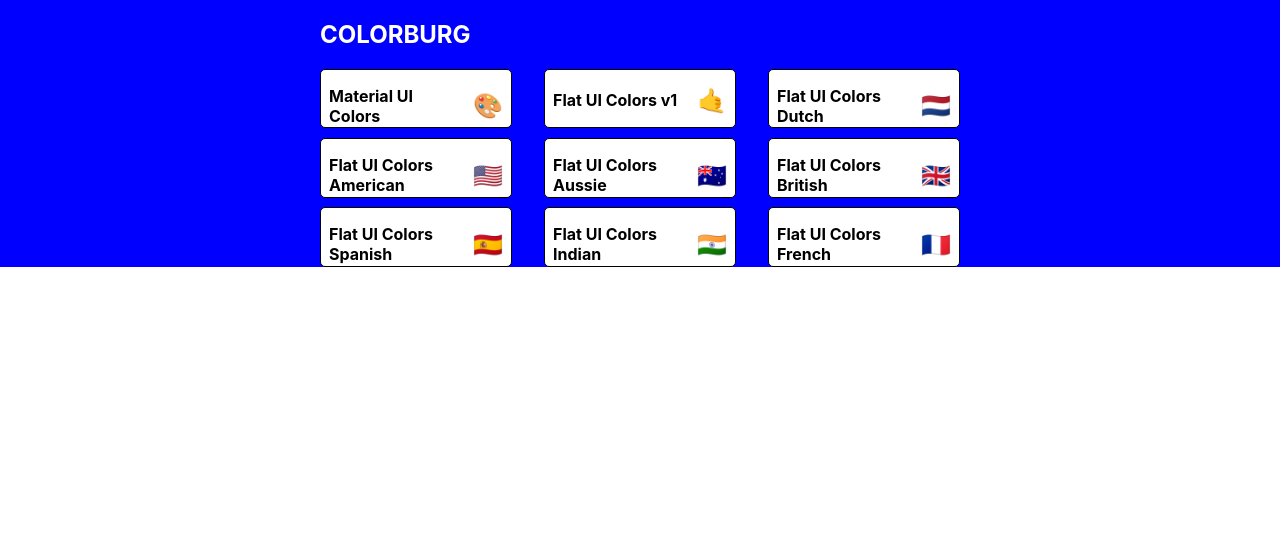
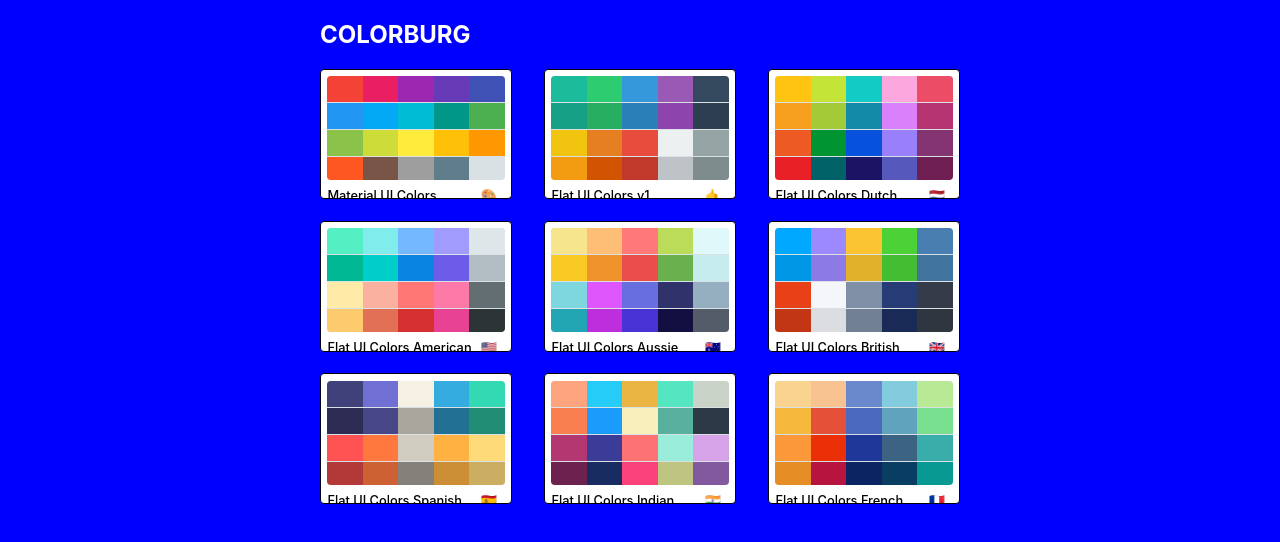
Before and after one commit to Roopin619/Colorburg, a React (Create React App) app: page / in a window 1280 px wide. Shown: the top 542 px of the page. Built offline with nearby package versions, Linux system fonts and the light colour scheme.

Commit message:
Finished styling MiniPalette

```diff
--- a/src/MiniPalette.js
+++ b/src/MiniPalette.js
@@ -5,8 +5,8 @@
     root: {
         backgroundColor: "white",
         border: "1px solid black",
-        borderRadius: "5px",
-        padding: "0.5rem",
+        borderRadius: "4px",
+        padding: "0.4rem",
         position: "relative",
         overflow: "hidden",
         "&:hover": {
@@ -14,7 +14,11 @@
         }
     },
     colors: {
-        backgroundColor: "grey"
+        backgroundColor: "#dae1e4",
+        height: "6.5rem",
+        width: "100%",
+        borderRadius: "4px",
+        overflow: "hidden"
     },
     title: {
         display: "flex",
@@ -22,21 +26,37 @@
         alignItems: "center",
         margin: "0",
         color: "black",
-        paddingTop: "0.5rem",
-        fontSize: "1rem",
+        padding: "0.5rem 0.5rem 0.2rem 0",
+        fontSize: "0.8rem",
+        fontWeight: "500",
         position: "relative"
     },
     emoji: {
-        marginLeft: "0.5rem",
-        fontSize: "1.5rem"
-    }
+        fontSize: "0.8rem"
+    },
+    miniColor: {
+        height: "25%",
+        width: "20%",
+        display: "inline-block",
+        margin: "0 auto",
+        position: "relative",
+        marginBottom: "-3px"
+      }
 }
 
 function MiniPalette(props) {
-    const { classes, paletteName, emoji } = props;
+    const { classes, paletteName, emoji, colors } = props;
+    const miniColorBoxes = colors.map(color => (
+        <div
+            className={classes.miniColor}
+            style={{ backgroundColor: color.color }}
+            key={color.name}
+        />
+    ));
+
     return (
         <div className={classes.root}>
-            <div className={classes.colors}></div>
+            <div className={classes.colors}>{miniColorBoxes}</div>
             <h5 className={classes.title}>
                 {paletteName} <span className={classes.emoji}>{emoji}</span>
             </h5>
--- a/src/PaletteList.js
+++ b/src/PaletteList.js
@@ -6,7 +6,7 @@
 const styles = {
   root: {
     backgroundColor: "blue",
-    height: "100%",
+    height: "100vh",
     display: "flex",
     alignItems: "flex-start",
     justifyContent: "center"
```
